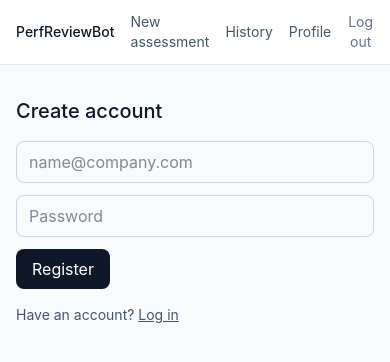
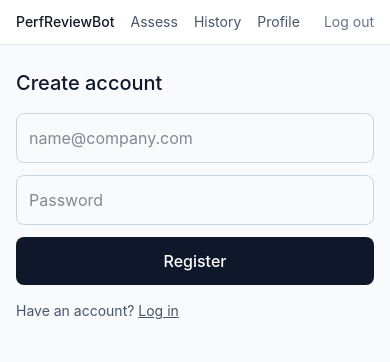
Before and after one commit to sergsol/PerformanceAssistant, a FastAPI app: page /register in a window 390 px wide. Shown: the top 362 px of the page. Run offline with FastAPI, Linux system fonts and the light colour scheme.

Commit message:
improve mobile layout for iPhone

```diff
--- a/app/templates/_result.html
+++ b/app/templates/_result.html
@@ -10,9 +10,9 @@
 <p class="text-sm text-slate-600 mb-2">By dimension</p>
 <div class="space-y-2 mb-4">
 {% for d in result.dimensions %}
-  <div class="flex items-center gap-3 bg-white border border-slate-200 rounded-lg px-4 py-2">
+  <div class="flex items-start sm:items-center gap-3 bg-white border border-slate-200 rounded-lg px-4 py-3">
     <span class="flex-1 text-sm">{{ d.dimension }}</span>
-    <span class="text-xs font-medium px-2.5 py-1 rounded {{ band_color[d.band.value] }}">{{ d.band.value }}</span>
+    <span class="text-xs font-medium px-2.5 py-1 rounded shrink-0 {{ band_color[d.band.value] }}">{{ d.band.value }}</span>
   </div>
 {% endfor %}
 </div>
--- a/app/templates/base.html
+++ b/app/templates/base.html
@@ -11,9 +11,9 @@
 </head>
 <body class="bg-slate-50 text-slate-900 min-h-screen">
   <nav class="border-b border-slate-200 bg-white">
-    <div class="max-w-3xl mx-auto px-4 py-3 flex items-center gap-4 text-sm">
+    <div class="max-w-3xl mx-auto px-4 py-3 flex flex-wrap items-center gap-x-4 gap-y-1 text-sm">
       <a href="/" class="font-medium">PerfReviewBot</a>
-      <a href="/" class="text-slate-600 hover:text-slate-900">New assessment</a>
+      <a href="/" class="text-slate-600 hover:text-slate-900">Assess</a>
       <a href="/history" class="text-slate-600 hover:text-slate-900">History</a>
       <a href="/profile" class="text-slate-600 hover:text-slate-900">Profile</a>
       <form action="/logout" method="post" class="ml-auto">
@@ -21,7 +21,7 @@
       </form>
     </div>
   </nav>
-  <main class="max-w-3xl mx-auto px-4 py-8">
+  <main class="max-w-3xl mx-auto px-4 py-6">
     {% block content %}{% endblock %}
   </main>
 </body>
--- a/app/templates/index.html
+++ b/app/templates/index.html
@@ -25,7 +25,7 @@
     <p class="text-xs text-slate-500">Include <strong>activity + who was affected + measurable outcome</strong>. The model scores evidence, not effort.</p>
     <div class="space-y-2">
       {% for tip in tips %}
-      <div class="grid grid-cols-2 gap-2 text-xs">
+      <div class="grid grid-cols-1 sm:grid-cols-2 gap-2 text-xs">
         <div class="bg-red-50 border border-red-100 rounded-lg px-3 py-2 text-slate-600">
           <span class="block text-red-500 font-medium mb-0.5">Instead of</span>
           {{ tip.weak }}
@@ -44,8 +44,8 @@
 <form hx-post="/assess" hx-target="#result" hx-swap="innerHTML" hx-indicator="#spin" class="space-y-3">
   <textarea name="self_report" rows="6" required
     placeholder="e.g. I write automated UI and API tests and report bugs..."
-    class="w-full border border-slate-300 rounded-lg px-3 py-2"></textarea>
-  <button class="bg-slate-900 text-white rounded-lg px-4 py-2">Assess</button>
+    class="w-full border border-slate-300 rounded-lg px-3 py-3 text-base"></textarea>
+  <button class="w-full sm:w-auto bg-slate-900 text-white rounded-lg px-6 py-3 text-base font-medium">Assess</button>
   <span id="spin" class="htmx-indicator text-sm text-slate-500">Assessing&hellip;</span>
 </form>
 
--- a/app/templates/register.html
+++ b/app/templates/register.html
@@ -2,14 +2,14 @@
 {% block content %}
 <h1 class="text-xl font-medium mb-4">Create account</h1>
 {% if error %}
-<p class="text-sm text-red-600 bg-red-50 border border-red-200 rounded-lg px-3 py-2 mb-3 max-w-sm">{{ error }}</p>
+<p class="text-sm text-red-600 bg-red-50 border border-red-200 rounded-lg px-3 py-2 mb-3">{{ error }}</p>
 {% endif %}
-<form action="/register" method="post" class="space-y-3 max-w-sm">
+<form action="/register" method="post" class="space-y-3 w-full max-w-sm">
   <input name="email" type="email" placeholder="name@company.com" required
-         class="w-full border border-slate-300 rounded-lg px-3 py-2">
+         class="w-full border border-slate-300 rounded-lg px-3 py-3 text-base">
   <input name="password" type="password" placeholder="Password" required
-         class="w-full border border-slate-300 rounded-lg px-3 py-2">
-  <button class="bg-slate-900 text-white rounded-lg px-4 py-2">Register</button>
+         class="w-full border border-slate-300 rounded-lg px-3 py-3 text-base">
+  <button class="w-full bg-slate-900 text-white rounded-lg px-4 py-3 text-base font-medium">Register</button>
 </form>
 <p class="text-sm text-slate-600 mt-4">Have an account? <a href="/login" class="underline">Log in</a></p>
 {% endblock %}
```
Also changed, not shown: app/templates/login.html (+5 -5 lines), app/templates/profile.html (+5 -5 lines), app/static/tailwind.css.
